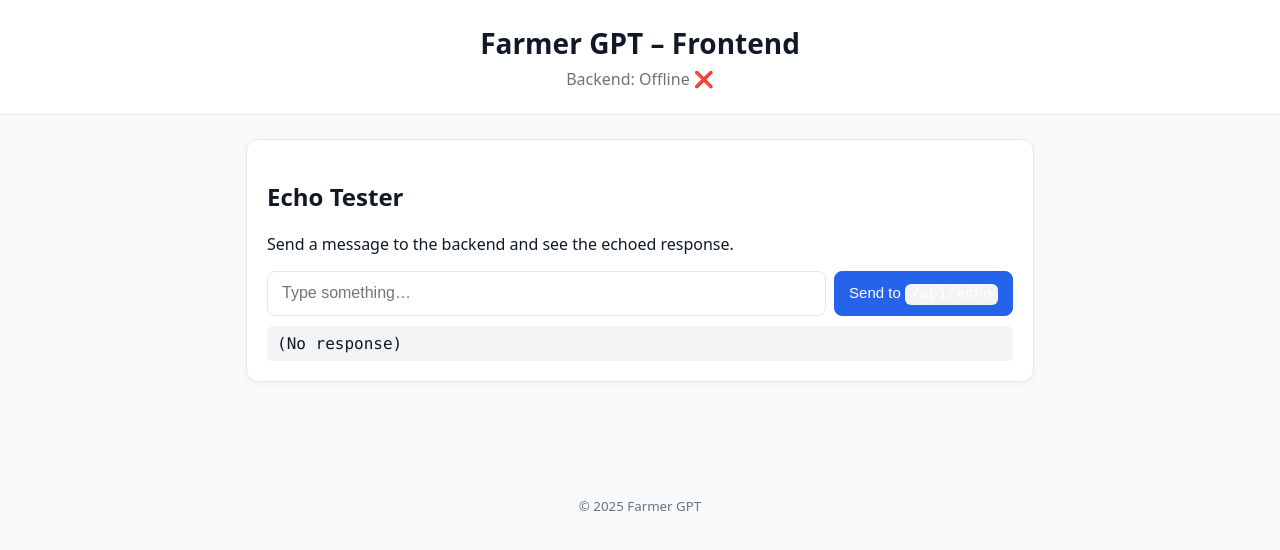
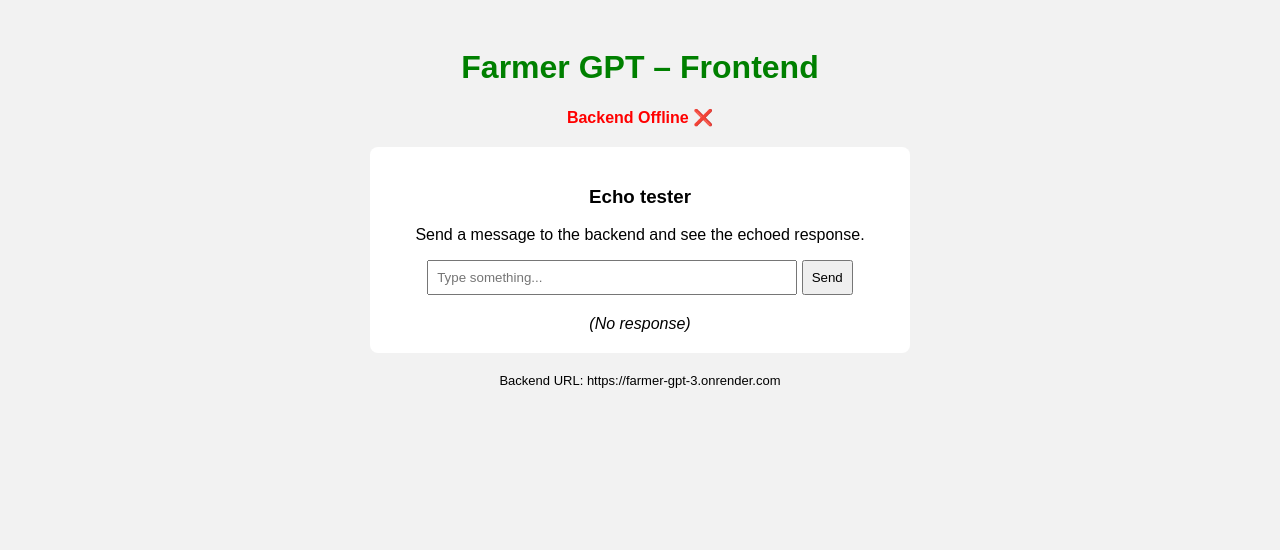
Before and after one commit to Durgaprasadyasam/Farmer-gpt, a plain HTML site: page index.html in a window 1280 px wide. Drawn offline with Linux system fonts and the light colour scheme; no server answers.

Commit message:
Update index.html

```diff
--- a/index.html
+++ b/index.html
@@ -1,97 +1,105 @@
 <!DOCTYPE html>
 <html lang="en">
 <head>
-  <meta charset="utf-8" />
-  <meta name="viewport" content="width=device-width, initial-scale=1" />
+    <meta charset="UTF-8" />
+    <meta name="viewport" content="width=device-width, initial-scale=1.0" />
     <title>Farmer GPT – Frontend</title>
     <style>
-    :root{--bg:#f9fafb;--card:#fff;--text:#111827;--muted:#6b7280;--border:#e5e7eb;--primary:#2563eb}
-    *{box-sizing:border-box}
-    body{margin:0;font-family:system-ui,-apple-system,Segoe UI,Roboto,Helvetica,Arial,sans-serif;background:var(--bg);color:var(--text)}
-    header{background:var(--card);border-bottom:1px solid var(--border);padding:24px 16px;text-align:center}
-    header h1{margin:0;font-size:28px}
-    header p{margin:6px 0 0;color:var(--muted)}
-    main{max-width:820px;margin:24px auto;padding:0 16px 64px}
-    .card{background:var(--card);border:1px solid var(--border);border-radius:12px;padding:20px;box-shadow:0 2px 8px rgba(0,0,0,.04);margin-top:16px}
-    .row{display:flex;gap:8px;margin-top:8px}
-    input[type=text]{flex:1;padding:12px 14px;font-size:16px;border:1px solid var(--border);border-radius:8px;outline:none}
-    input[type=text]:focus{border-color:var(--primary);box-shadow:0 0 0 3px rgba(37,99,235,.18)}
-    button{padding:12px 14px;font-size:15px;border-radius:8px;border:1px solid var(--primary);background:var(--primary);color:#fff;cursor:pointer;white-space:nowrap}
-    button:hover{filter:brightness(1.05)}
-    #echo-output{margin-top:10px;min-height:1.5em;background:#f3f4f6;padding:8px 10px;border-radius:6px;font-family:ui-monospace,SFMono-Regular,Menlo,monospace}
-    footer{text-align:center;color:var(--muted);padding:24px 16px}
-    code{background:#f3f4f6;padding:2px 6px;border-radius:6px}
+        body {
+            font-family: Arial, sans-serif;
+            background-color: #f2f2f2;
+            text-align: center;
+            padding: 20px;
+        }
+        h1 {
+            color: green;
+        }
+        .status {
+            font-weight: bold;
+            margin: 10px 0;
+        }
+        .online {
+            color: green;
+        }
+        .offline {
+            color: red;
+        }
+        .container {
+            margin-top: 20px;
+            padding: 20px;
+            background: white;
+            border-radius: 8px;
+            max-width: 500px;
+            margin-left: auto;
+            margin-right: auto;
+        }
+        input {
+            padding: 8px;
+            width: 70%;
+        }
+        button {
+            padding: 8px;
+        }
+        .response {
+            margin-top: 20px;
+            font-style: italic;
+        }
     </style>
 </head>
 <body>
-  <header>
     <h1>Farmer GPT – Frontend</h1>
-    <p id="status">Connecting to backend…</p>
-  </header>
+    <div id="backend-status" class="status">Checking backend status...</div>
 
-  <main>
-    <section class="card">
-      <h2>Echo Tester</h2>
+    <div class="container">
+        <h3>Echo tester</h3>
         <p>Send a message to the backend and see the echoed response.</p>
-      <div class="row">
-        <input id="echo-input" type="text" placeholder="Type something…" />
-        <button id="echo-btn">Send to <code>/api/echo</code></button>
+        <input type="text" id="message" placeholder="Type something..." />
+        <button onclick="sendMessage()">Send</button>
+        <div class="response" id="response">(No response)</div>
     </div>
-      <div id="echo-output">(No response)</div>
-    </section>
-  </main>
 
-  <footer><small>© <span id="year"></span> Farmer GPT</small></footer>
+    <p style="margin-top: 20px; font-size: small;">
+        Backend URL: <span id="backend-url"></span>
+    </p>
 
     <script>
-    document.getElementById("year").textContent = new Date().getFullYear();
+        const backendURL = "https://farmer-gpt-3.onrender.com";
+        document.getElementById("backend-url").textContent = backendURL;
 
-    // 🔗 BACKEND URL – change this one line if you switch services.
-    const BACKEND_URL = "https://farmer-gpt-3.onrender.com";
-    // For farmer-gpt-3 instead, use:
-    // const BACKEND_URL = "https://farmer-gpt-3.onrender.com";
-
-    async function checkHealth() {
-      const el = document.getElementById("status");
-      el.textContent = "Connecting to backend…";
+        // Check backend health
+        async function checkBackendStatus() {
             try {
-        const res = await fetch(`${BACKEND_URL}/api/health`, { cache: "no-store" });
-        if (!res.ok) throw new Error(res.statusText || res.status);
-        const data = await res.json();
-        el.textContent = `Backend says: ${data.status || "ok"}`;
+                const res = await fetch(`${backendURL}/api/health`);
+                if (res.ok) {
+                    document.getElementById("backend-status").textContent = "Backend Online ✅";
+                    document.getElementById("backend-status").className = "status online";
+                } else {
+                    throw new Error("Backend down");
+                }
             } catch (err) {
-        el.textContent = "Backend: Offline ❌";
-        console.error("Health check failed:", err);
+                document.getElementById("backend-status").textContent = "Backend Offline ❌";
+                document.getElementById("backend-status").className = "status offline";
             }
         }
 
-    async function sendEcho() {
-      const input = document.getElementById("echo-input");
-      const out = document.getElementById("echo-output");
-      const text = input.value.trim();
-      if (!text) { out.textContent = "Type something first 🙂"; return; }
-      out.textContent = "…sending…";
+        // Send message to backend
+        async function sendMessage() {
+            const message = document.getElementById("message").value;
+            if (!message.trim()) return;
             try {
-        const res = await fetch(`${BACKEND_URL}/api/echo`, {
+                const res = await fetch(`${backendURL}/api/echo`, {
                     method: "POST",
                     headers: { "Content-Type": "application/json" },
-          body: JSON.stringify({ text })
+                    body: JSON.stringify({ message })
                 });
-        if (!res.ok) throw new Error(`HTTP ${res.status}`);
-        const json = await res.json();
-        out.textContent = json.echo ?? JSON.stringify(json);
+                const data = await res.json();
+                document.getElementById("response").textContent = data.echo || "(No echo)";
             } catch (err) {
-        out.textContent = `Error: ${err.message}`;
-        console.error(err);
+                document.getElementById("response").textContent = "Error: Could not reach backend";
             }
         }
 
-    document.getElementById("echo-btn").addEventListener("click", (e) => {
-      e.preventDefault();
-      sendEcho();
-    });
-
-    checkHealth();
+        checkBackendStatus();
     </script>
 </body>
 </html>
```
Lines whose indentation alone changed are shown as unchanged.
